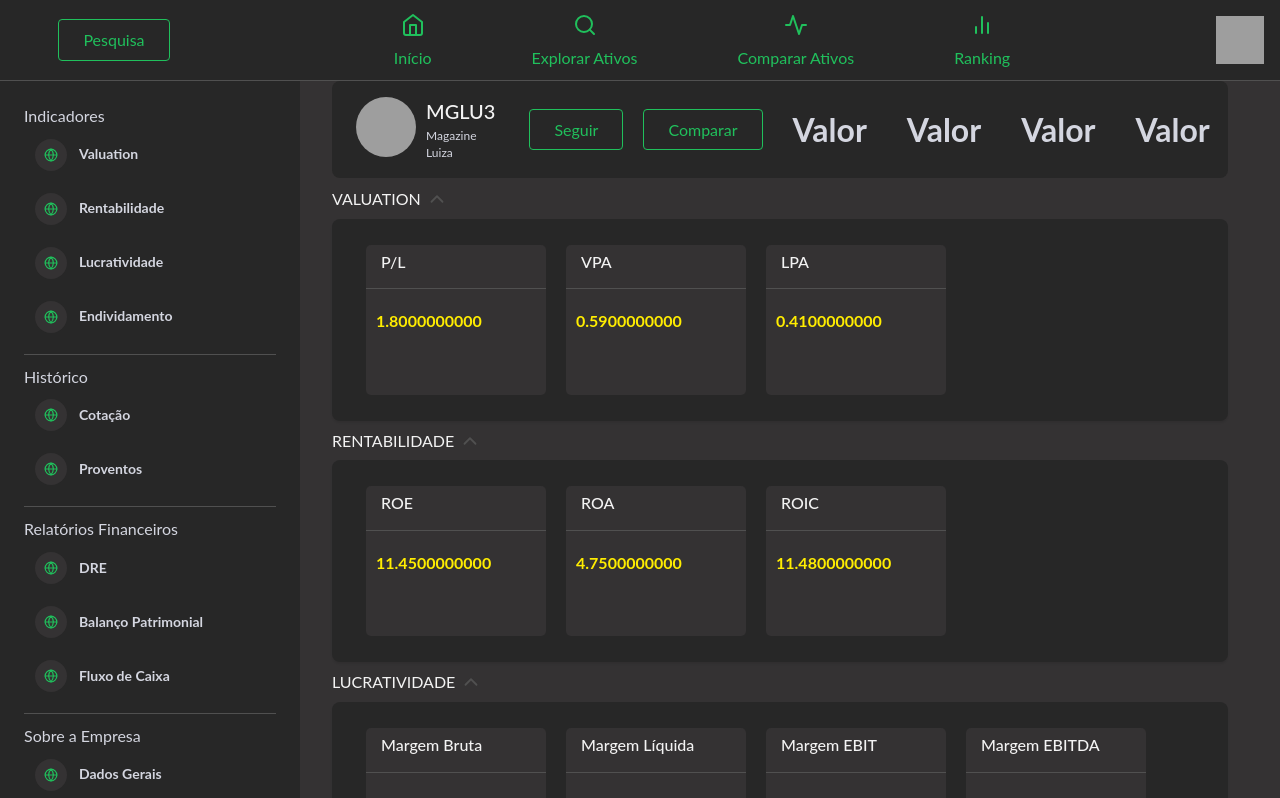
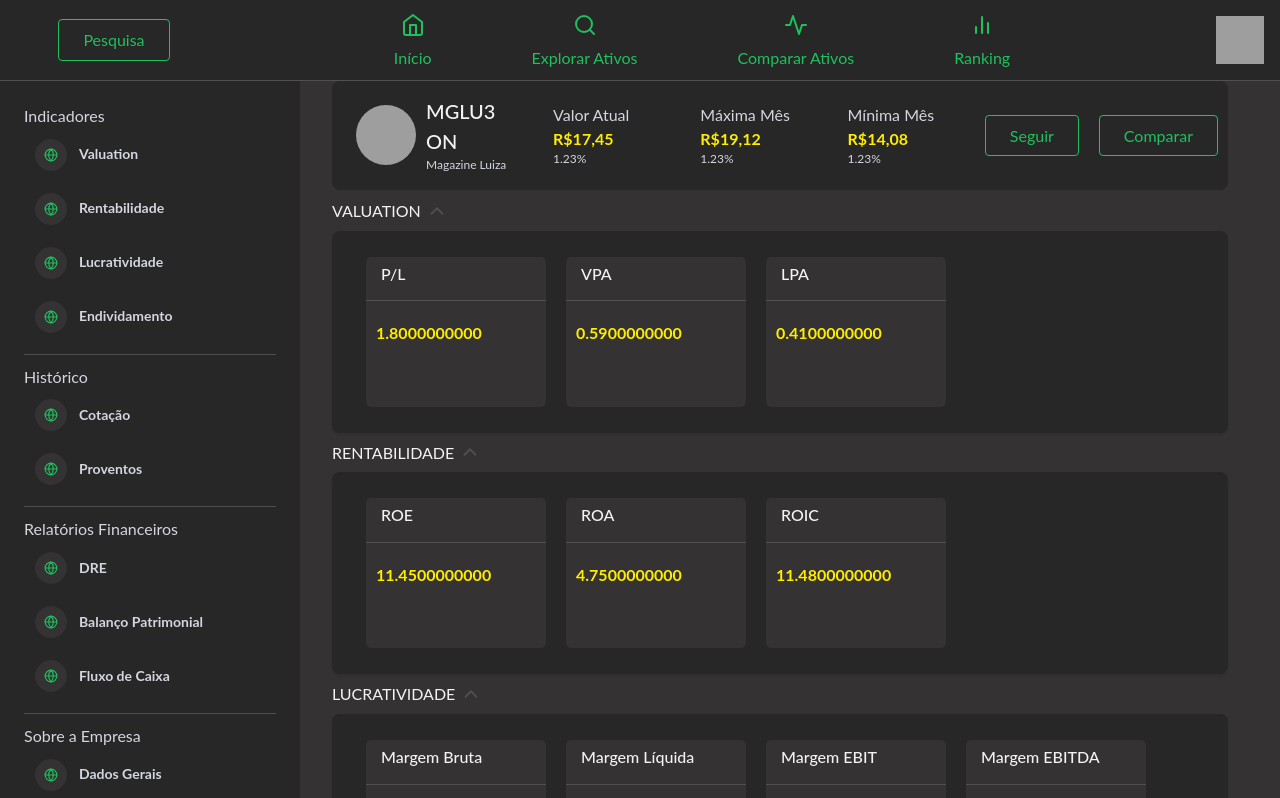
Before and after one commit to prisma-financeiro/prisma-frontend, a React (Create React App) app: page /company in a window 1280 px wide. Shown: the top 798 px of the page. Built offline with nearby package versions, Linux system fonts and the light colour scheme; grey boxes are pictures that could not be loaded.

Commit message:
alteracoes na pagina

```diff
--- a/src/components/SideBar/Accordion/styles.ts
+++ b/src/components/SideBar/Accordion/styles.ts
@@ -39,7 +39,7 @@
       }
 
       :hover {
-        background: ${({ theme }) => theme.colors.background};
+        background: ${({ theme }) => theme.colors.darkGrey};
       }
 
       @media (max-width: 670px) {
--- a/src/pages/Company/index.tsx
+++ b/src/pages/Company/index.tsx
@@ -1,6 +1,6 @@
 import React from 'react';
 
-import { Container, AnimatedWrapper, CompanyHeader, Divider, HeaderContainer, ValueContainer, ButtonContainer, CompanyLogo, Title } from './styles';
+import { Container, AnimatedWrapper, CompanyHeader, HeaderContainer, ValueContainer, ButtonContainer, CompanyLogo, Title, ValueCard, Value } from './styles';
 import SideBar from '../../components/SideBar';
 import MainContent from '../../components/MainContent';
 import { DASHBOARD_ANIMATION } from './animations';
@@ -13,7 +13,7 @@
 
 const companyFakeData = {
   companyLogo: 'https://media.glassdoor.com/sqll/382606/magazine-luiza-squarelogo-1564520166281.png',
-  tickerCode: 'MGLU3',
+  tickerCode: 'MGLU3 ON',
   companyName: 'Magazine Luiza',
   cnpj: '01.145.123/0001-02',
   variationReal: -0.18,
@@ -47,17 +47,27 @@
                 <p>{companyFakeData.companyName}</p>
               </Title>
             </CompanyHeader>
+            <ValueContainer>
+              <ValueCard>
+                <Title>Valor Atual</Title>
+                <Value>R$17,45</Value>
+                <p>1.23%</p>
+              </ValueCard>
+              <ValueCard>
+                <Title>Máxima Mês</Title>
+                <Value>R$19,12</Value>
+                <p>1.23%</p>
+              </ValueCard>
+              <ValueCard>
+                <Title>Mínima Mês</Title>
+                <Value>R$14,08</Value>
+                <p>1.23%</p>
+              </ValueCard>
+            </ValueContainer>
             <ButtonContainer>
               <Button onClick={() => alert('test')} variant="secondary">Seguir</Button>
               <Button onClick={() => alert('test')} variant="secondary">Comparar</Button>
             </ButtonContainer>
-            <ValueContainer>
-              <h1>Valor</h1>
-              <h1>Valor</h1>
-              <h1>Valor</h1>
-              <h1>Valor</h1>
-            </ValueContainer>
-
           </HeaderContainer>
           <ContentBlock title="Valuation">
             <AnimatedCard>
--- a/src/pages/Company/styles.ts
+++ b/src/pages/Company/styles.ts
@@ -62,11 +62,13 @@
   height: 100%;
   display: flex;
   flex-direction: row;
+  align-items: center;
   `}
 `;
 
 
 export const CompanyLogo = styled.img`
+  margin-right: 1rem;
   height: 6rem;
   width: 6rem;
   border-radius: 50%;
@@ -77,7 +79,6 @@
     display: flex;
     flex-direction: column;
     justify-content: center;
-    margin-left: 10px;
 
     > h1 {
       font-weight: 500;
@@ -107,6 +108,30 @@
   `}
 `;
 
+export const ValueCard = styled.div`
+${({ theme }) => css`
+  width: 100%;
+  height: 100%;
+  display: flex;
+  flex-direction: column;
+  justify-content: center;
+  align-items: flex-start;
+
+  > p:last-child {
+    color: ${theme.colors.grey};
+    font-size: ${theme.fontSizes.small};
+  }
+  `}
+`;
+
+export const Value = styled.p`
+  ${({ theme }) => css`
+      font-weight: 700;
+      color: ${theme.colors.yellow};
+      font-size: ${theme.fontSizes.large};
+  `}
+`
+
 
 export const ButtonContainer = styled.div`
 ${({ theme }) => css`
```
Also changed, not shown: 1 other file (tests, documents, lock files or other folders).
